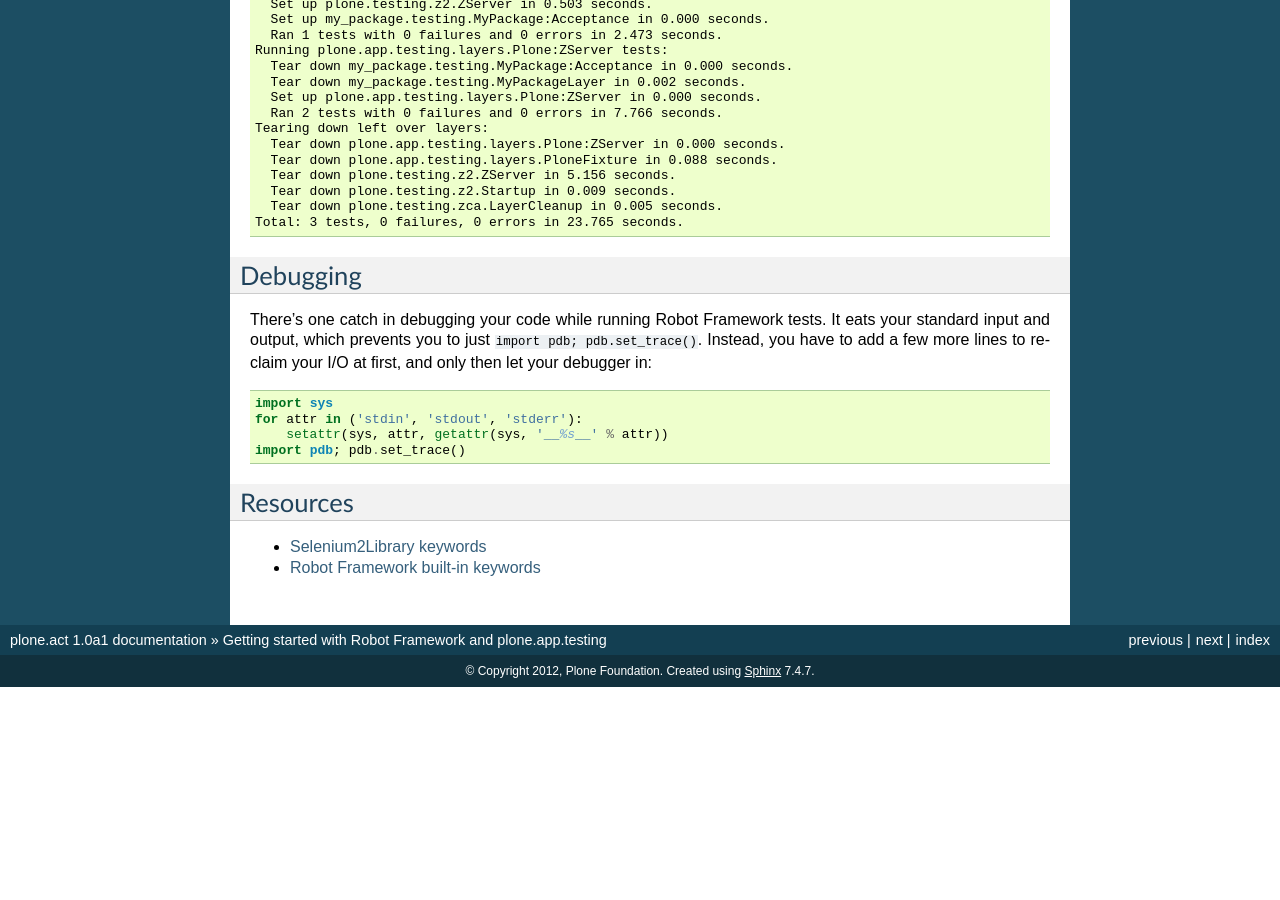
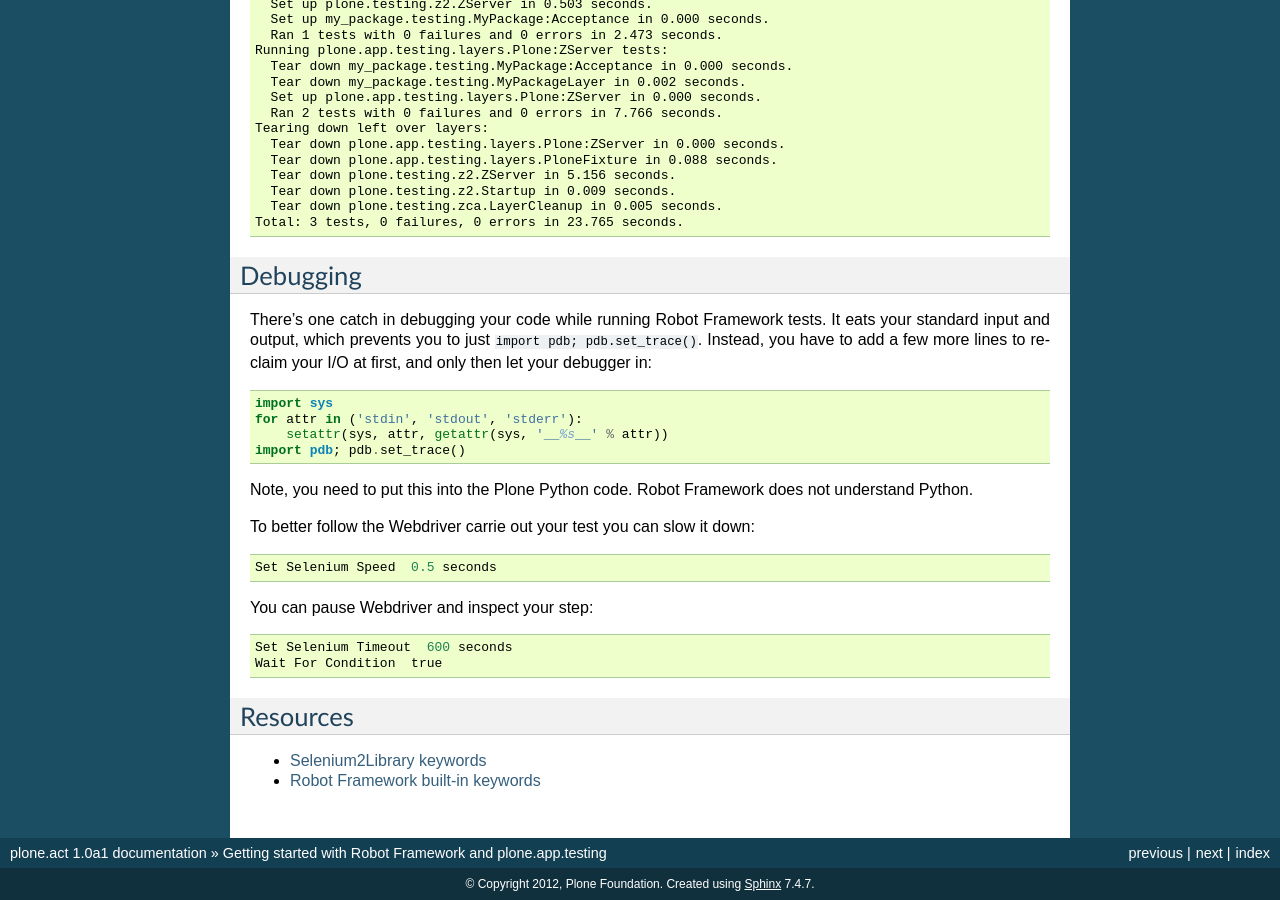
Before and after one commit to plone/plone.app.robotframework, a Sphinx documentation site: the page built from docs/source/robotsuite.rst, in a window 1280 px wide and 900 px high, scrolled down 7651 px. Built offline with Sphinx 7.4.7, drawn with Linux system fonts in a browser that asks for light colours; before the commit the page ends 8338 px from its top, so only the background shows below that.

Commit message:
More detailed debugging docs

```diff
--- a/docs/source/robotsuite.rst
+++ b/docs/source/robotsuite.rst
@@ -502,6 +502,18 @@ your I/O at first, and only then let your debugger in::
         setattr(sys, attr, getattr(sys, '__%s__' % attr))
     import pdb; pdb.set_trace()
 
+Note, you need to put this into the Plone Python code. Robot Framework does not
+understand Python.
+
+To better follow the Webdriver carrie out your test you can slow it down::
+
+    Set Selenium Speed  0.5 seconds
+
+You can pause Webdriver and inspect your step::
+
+    Set Selenium Timeout  600 seconds
+    Wait For Condition  true
+
 
 Resources
 ---------
```
